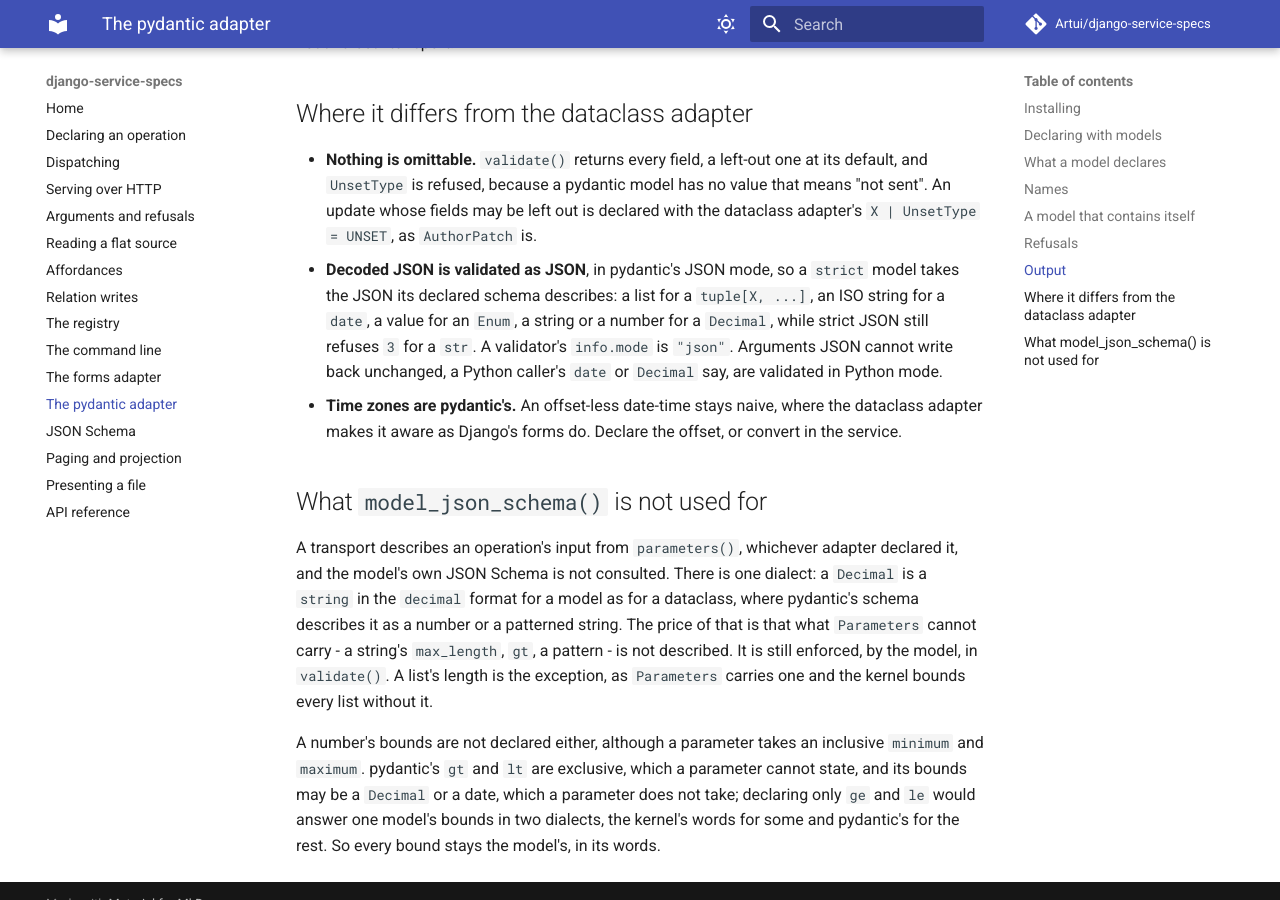
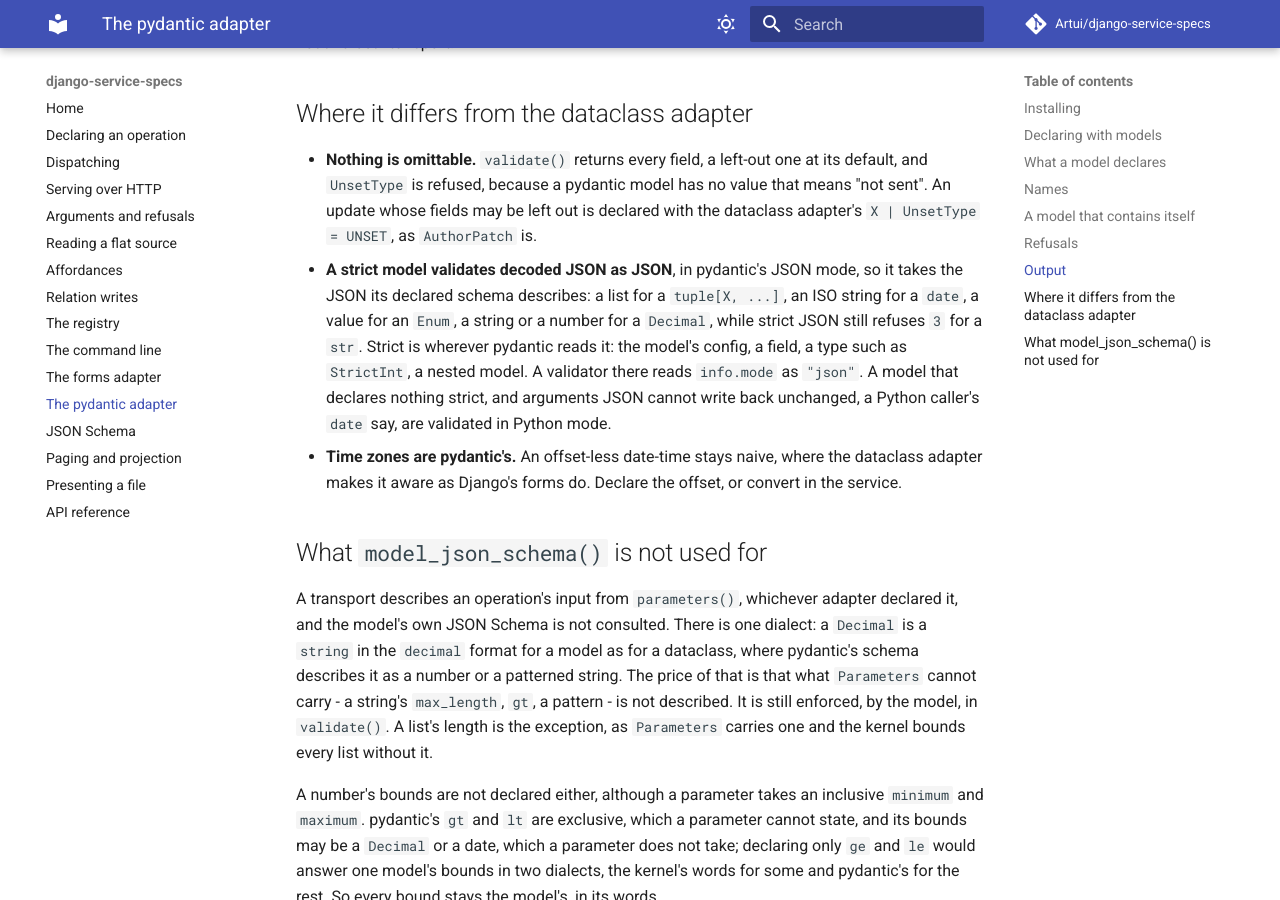
Before and after one commit to Artui/django-service-specs, an MkDocs documentation site: the page built from docs/pydantic.md, in a window 1280 px wide and 900 px high, scrolled down 5782 px. Built offline with MkDocs 1.6.1 and Material for MkDocs 9.7.7, drawn with Linux system fonts in a browser that asks for light colours; comment, search, counter and statistics services are not loaded.

Commit message:
Validate decoded JSON in JSON mode only for a model that declares strict
A model with no strict anywhere in its core schema keeps Python mode exactly
as before: its refusal wording, info.mode and a JSON decimal's trailing zero.
Strict is read wherever pydantic sets it: config, field, type, nested model.

Co-Authored-By: Claude Opus 5.5 <noreply@anthropic.com>

```diff
--- a/docs/pydantic.md
+++ b/docs/pydantic.md
@@ -192,12 +192,14 @@ so a mismatch is a defect, not a refusal to report.
   value that means "not sent". An update whose fields may be left out is
   declared with the dataclass adapter's `X | UnsetType = UNSET`, as
   `AuthorPatch` is.
-- **Decoded JSON is validated as JSON**, in pydantic's JSON mode, so a
-  `strict` model takes the JSON its declared schema describes: a list for a
+- **A strict model validates decoded JSON as JSON**, in pydantic's JSON mode,
+  so it takes the JSON its declared schema describes: a list for a
   `tuple[X, ...]`, an ISO string for a `date`, a value for an `Enum`, a string
   or a number for a `Decimal`, while strict JSON still refuses `3` for a `str`.
-  A validator's `info.mode` is `"json"`. Arguments JSON cannot write back
-  unchanged, a Python caller's `date` or `Decimal` say, are validated in Python
+  Strict is wherever pydantic reads it: the model's config, a field, a type
+  such as `StrictInt`, a nested model. A validator there reads `info.mode` as
+  `"json"`. A model that declares nothing strict, and arguments JSON cannot
+  write back unchanged, a Python caller's `date` say, are validated in Python
   mode.
 - **Time zones are pydantic's.** An offset-less date-time stays naive, where
   the dataclass adapter makes it aware as Django's forms do. Declare the
```
Also changed, not shown: CHANGELOG.md (+8 -10 lines), 2 other files.
